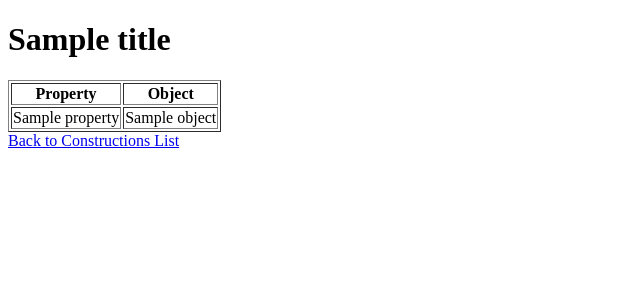
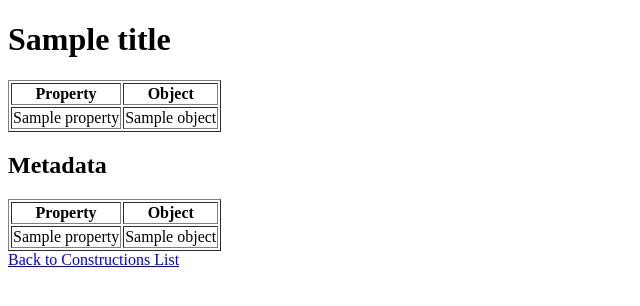
Before and after one commit to ElodieWinckel/RCxn, a Flask app: template templates/construction.html in a window 1280 px wide. Shown: the top 306 px of the page, without its empty margins (0-640 px from the left). Run offline with Flask 3, Linux system fonts and the light colour scheme; the template is opened without the code that fills it: most values are stand-ins (such as "Sample title", 1, 10 or a date in 2020).

Commit message:
added section about metadata of the construction

```diff
--- a/app.py
+++ b/app.py
@@ -669,7 +669,7 @@ def submit():
         if example_text.strip(): #TODO actually, there should not be any example without a text; but if users create an example by mistake, this needs to be handled
             g.add((cx[construction_name_cleaned], cx.hasExample, example_uri))
             g.add((example_uri, RDF.type, cx.Example))
-            g.add((example_uri, cx.hasText, Literal()))
+            g.add((example_uri, cx.hasText, Literal(example_text)))
         if translation.strip():
             g.add((example_uri, cx.hasTranslation, Literal(translation)))
         if glosses.strip():
--- a/templates/construction.html
+++ b/templates/construction.html
@@ -19,6 +19,20 @@
             </tr>
         {% endfor %}
     </table>
+
+    <h2>Metadata</h2>
+    <table border="1">
+        <tr>
+            <th>Property</th>
+            <th>Object</th>
+        </tr>
+        {% for triple in metadata %}
+            <tr>
+                <td>{{ triple.property }}</td>
+                <td>{{ triple.object }}</td>
+            </tr>
+        {% endfor %}
+    </table>
     <a href="{{ url_for('index') }}">Back to Constructions List</a>
 </body>
 </html>
```
Also changed, not shown: entries.py (+16 -3 lines).
